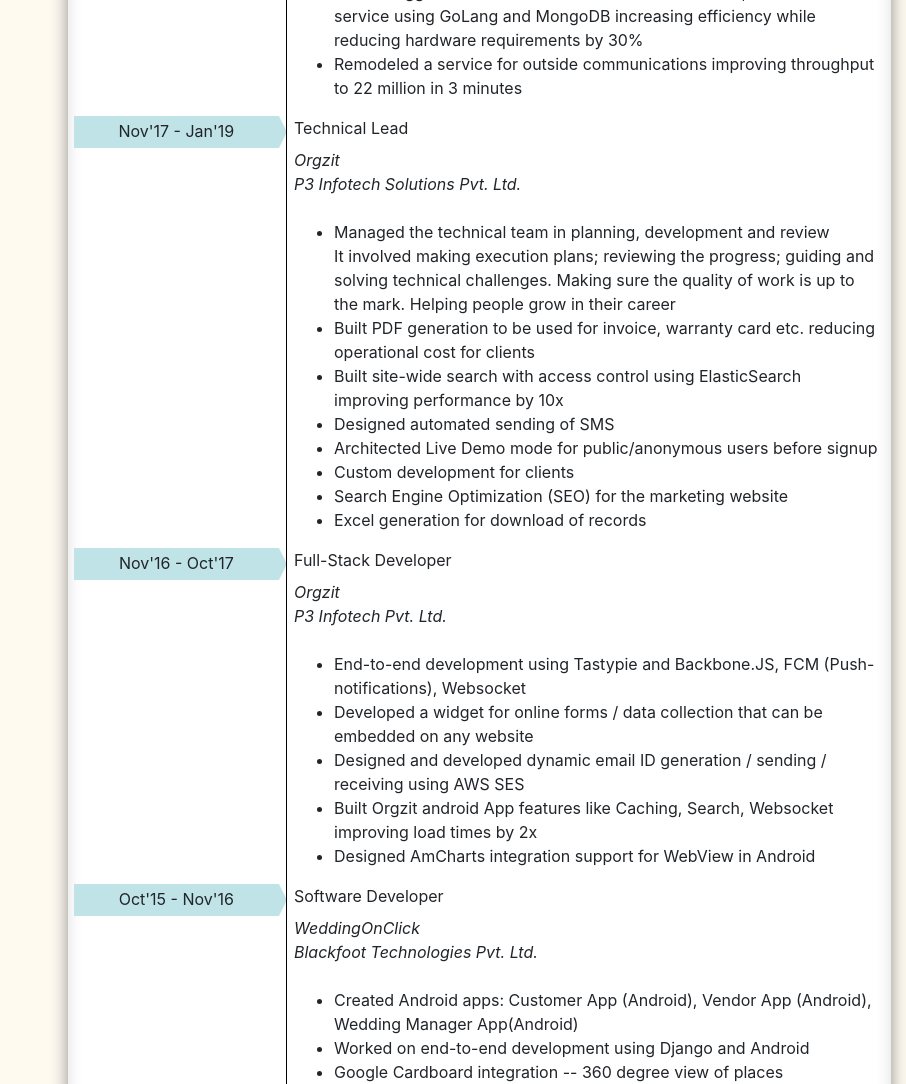
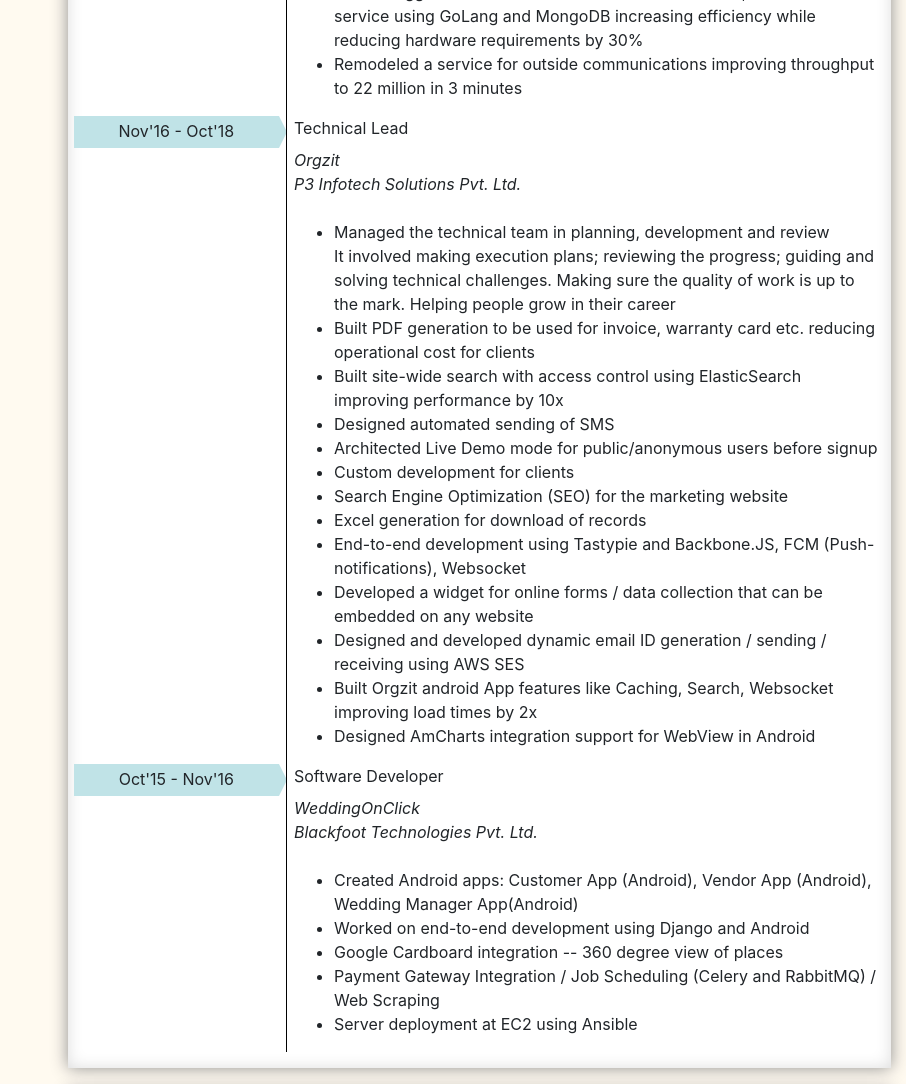
Before and after one commit to ishan1608/ishan1608, a plain HTML site: page index.html in a window 1280 px wide. Shown: the part 1480-2564 px from the top of the page, without its empty margins (374-1280 px from the left). Drawn offline with Linux system fonts and the light colour scheme.

Commit message:
Consolidating experience at Orgzit according to the experience letter

```diff
--- a/index.html
+++ b/index.html
@@ -267,7 +267,7 @@
 					</div>
 					<div class="timeline-item">
 						<div class="row">
-							<span class="col-lg-3 pointer"><span>Nov'17 - Jan'19</span></span>
+							<span class="col-lg-3 pointer"><span>Nov'16 - Oct'18</span></span>
 							<div class="col-lg-9">Technical Lead</div>
 						</div>
 						<div class="row">
@@ -291,19 +291,6 @@
 									<li>Custom development for clients</li>
 									<li>Search Engine Optimization (SEO) for the marketing website</li>
 									<li>Excel generation for download of records</li>
-								</ul>
-							</div>
-						</div>
-					</div>
-					<div class="timeline-item">
-						<div class="row">
-							<span class="col-lg-3 pointer"><span>Nov'16 - Oct'17</span></span>
-							<div class="col-lg-9">Full-Stack Developer</div>
-						</div>
-						<div class="row">
-							<div class="col-lg-9 ml-auto">
-								<i>Orgzit<br/>P3 Infotech Pvt. Ltd.</i><br/><br/>
-								<ul>
 									<li>End-to-end development using Tastypie and Backbone.JS, FCM
 										(Push-notifications), Websocket
 									</li>
```
Also changed, not shown: 1 other file.
